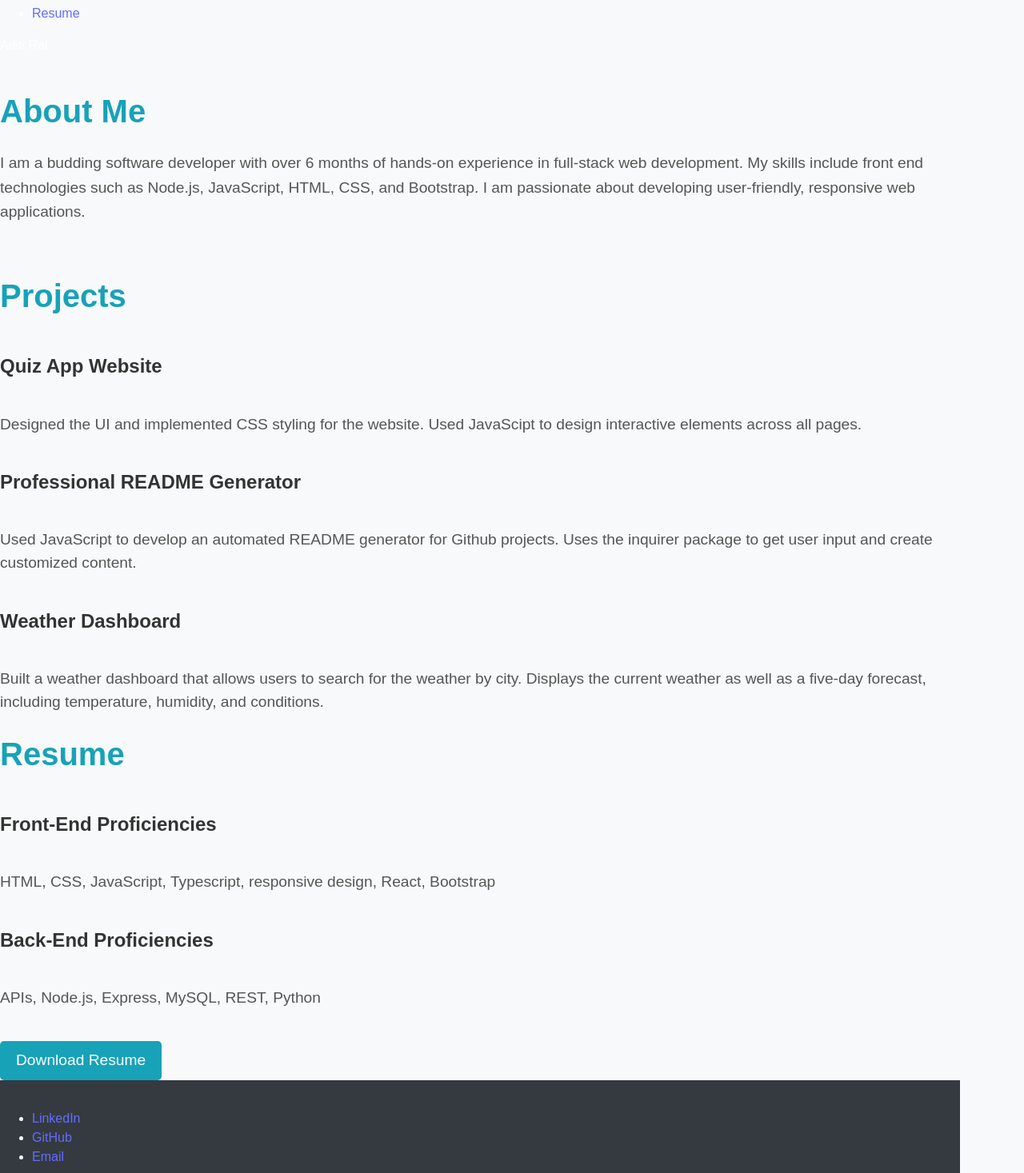
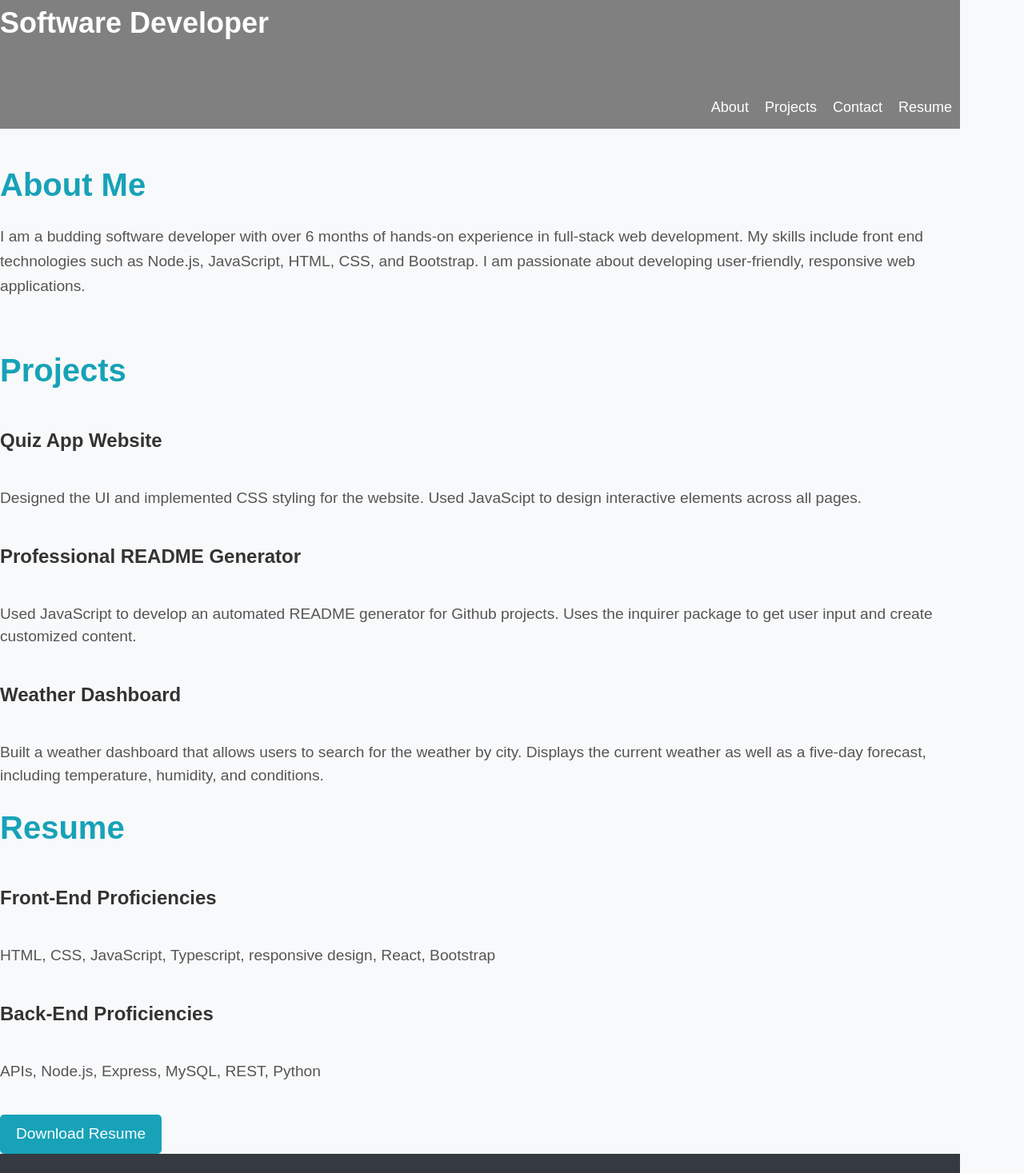
Before and after one commit to aditirai-ux/my-portfolio, a React (Vite) app: page / in a window 1280 px wide. Shown: the part 83-1550 px from the top of the page at 80% size. Built offline with nearby package versions, Linux system fonts and the light colour scheme.

Commit message:
changed bootstrap design

```diff
--- a/src/components/Header.jsx
+++ b/src/components/Header.jsx
@@ -6,10 +6,14 @@ import Navbar from './Navigation';
 const Header = () => {
   return (
     <div>
-        <Navbar />
-        <span className="display-4 text-white ho">
-        Aditi Rai
-        </span>
+        <h1 className='header'>
+            <span className="display-4 text-white ho">Aditi Rai</span>
+            <p className="display-4 text-white ho">
+            Software Developer
+            </p>
+            <Navbar />
+        </h1>
+
     </div>
 );
 };
--- a/src/styles/Footer.css
+++ b/src/styles/Footer.css
@@ -0,0 +1,22 @@
+footer {
+    display: flex; /* Use flexbox for alignment */
+    justify-content: center; /* Align items to the right */
+    background-color: grey; /* Set a background color */
+    padding: 10px; /* Add some padding */
+}
+footer ul {
+    list-style-type: none; /* Remove default list styling */
+    margin: 0; /* Remove default margin */
+    padding: 0; /* Remove default padding */
+    display: flex; /* Use flexbox for the list items */
+}
+
+footer ul li {
+    margin-left: 20px; /* Space between the items */
+}
+
+footer ul li a {
+    text-decoration: none; /* Remove underline from links */
+    color: white; /* Set text color */
+    font-size: 15px; /* Set font size */
+}
--- a/src/styles/Header.css
+++ b/src/styles/Header.css
@@ -1,16 +1,22 @@
 /* design specifications referred from Geeks for Geeks */
+.header {
+    background-color: grey;
+    color: #fff;
+    padding: 0;
+    margin: 0 0 0 0;
+}
 
 .custom-navbar {
     background-color: #343a40;
-    padding: 1rem 0;
-}
-
-.FontAwesomeIcon {
-    color: white;
+    font-size: 18px;
 }
 
 span {
     color: white;
+}
+p {
+    color: white;
+    font-size: 36px;
 }
 
 .brand-name {
@@ -61,10 +67,6 @@ span {
     margin-left: auto;
 }
 
-/* Font Awesome Icons */
-.fa-lg {
-    margin-right: 5px;
-}
 
 /* Responsive Styles */
 @media (max-width: 768px) {
--- a/src/styles/Nav.css
+++ b/src/styles/Nav.css
@@ -0,0 +1,23 @@
+nav {
+    display: flex; /* Use flexbox for alignment */
+    justify-content: flex-end; /* Align items to the right */
+    background-color: grey; /* Set a background color */
+    padding: 10px; /* Add some padding */
+}
+
+nav ul {
+    list-style-type: none; /* Remove default list styling */
+    margin: 0; /* Remove default margin */
+    padding: 0; /* Remove default padding */
+    display: flex; /* Use flexbox for the list items */
+}
+
+nav ul li {
+    margin-left: 20px; /* Space between the items */
+}
+
+nav ul li a {
+    text-decoration: none; /* Remove underline from links */
+    color: white; /* Set text color */
+    font-size: 18px; /* Set font size */
+}
```
